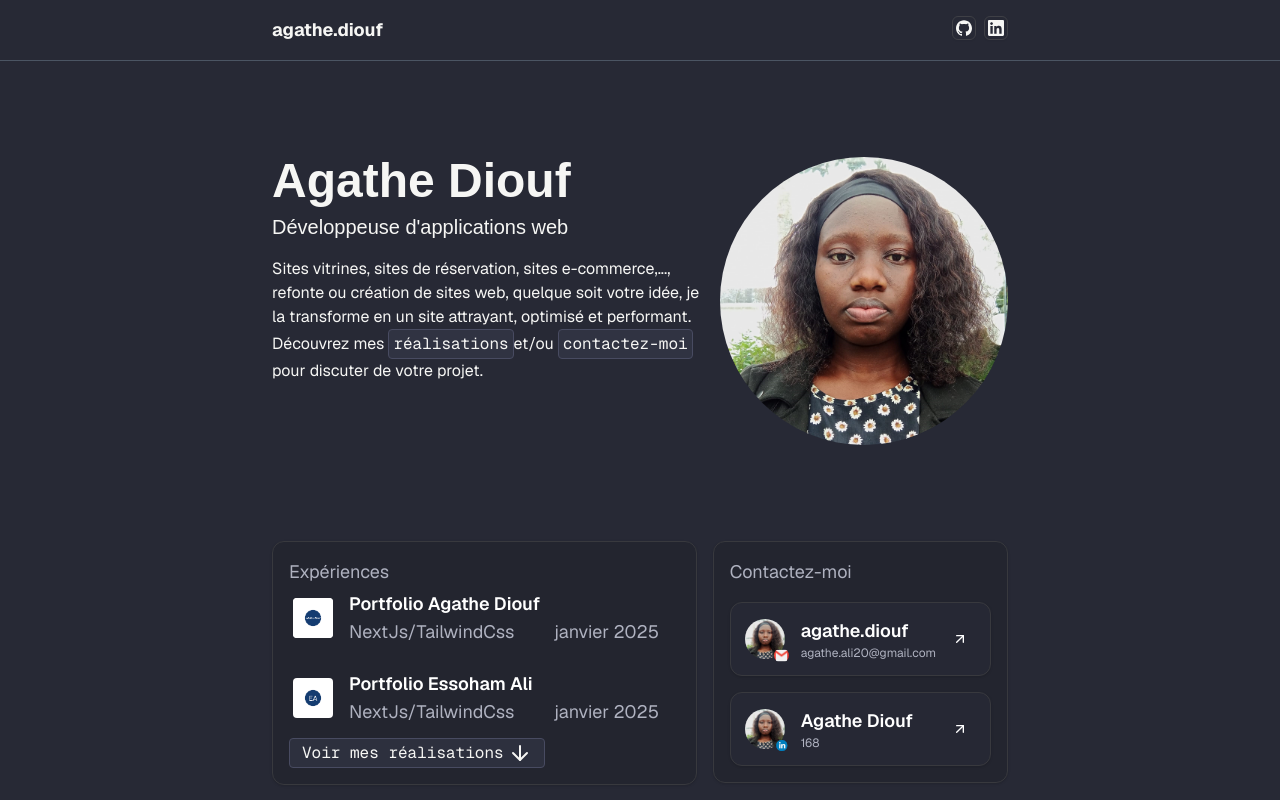
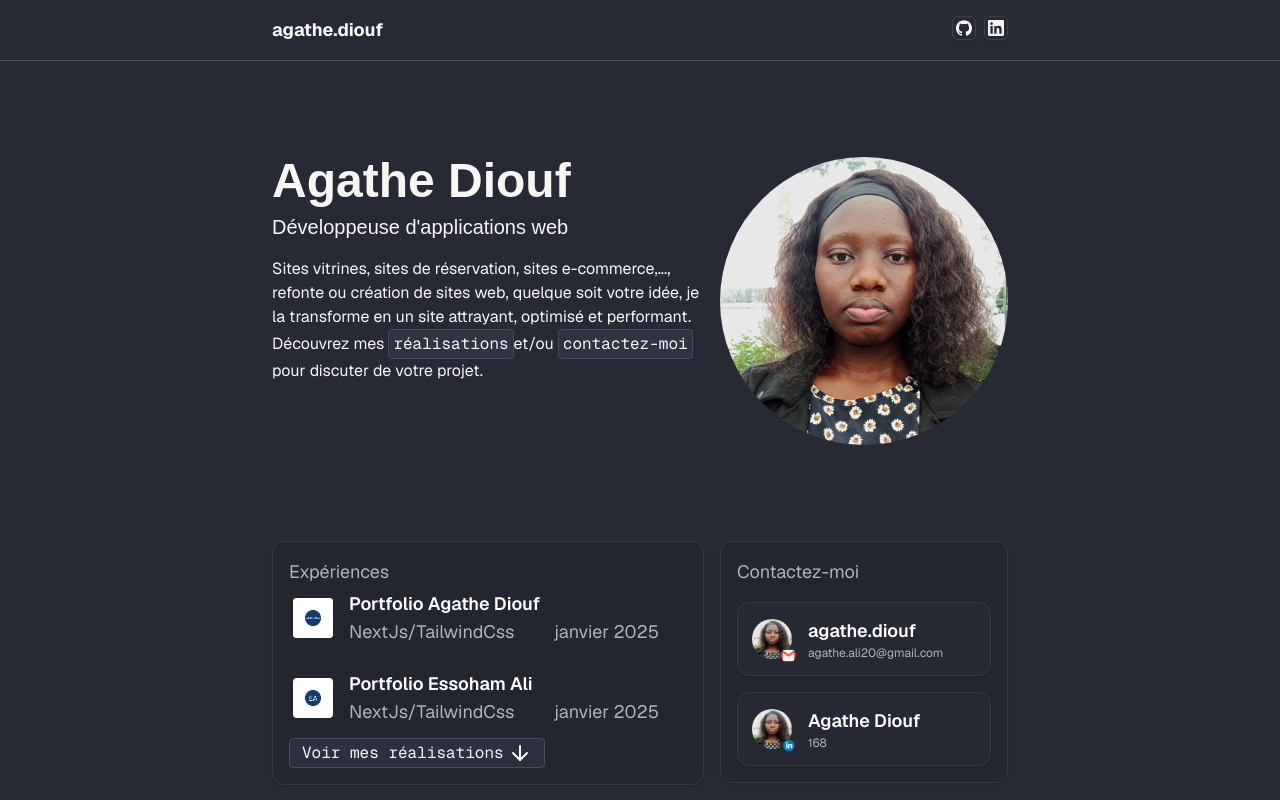
Before and after one commit to Gnilane95/agathe-portfolio-nextjs, a Next.js app: page / in a window 1280 px wide. Shown: the top 800 px of the page. Built offline with nearby package versions, Linux system fonts and the light colour scheme; a web font is replaced by a local one.

Commit message:
Remove ArrowUpRight

```diff
--- a/app/_components/ContactCard.tsx
+++ b/app/_components/ContactCard.tsx
@@ -36,7 +36,7 @@ export const ContactCard = (props : {
                         {props.description}
                     </p>
                 </div>
-                <ArrowUpRight className="group-hover:translate-x-2 group-hover:-translate-y-2 transition-transform mr-2" size={16}/>
+                {/* <ArrowUpRight className="group-hover:translate-x-2 group-hover:-translate-y-2 transition-transform mr-2" size={16}/> */}
             </Card>
     )
 }
```
